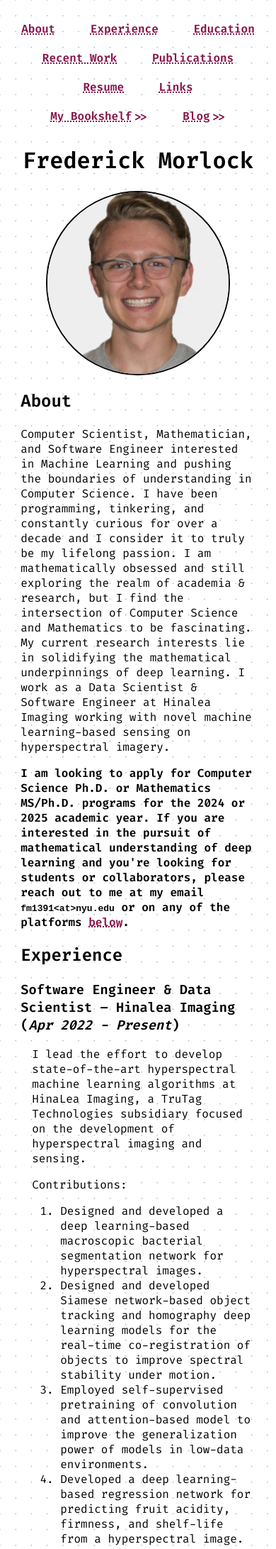
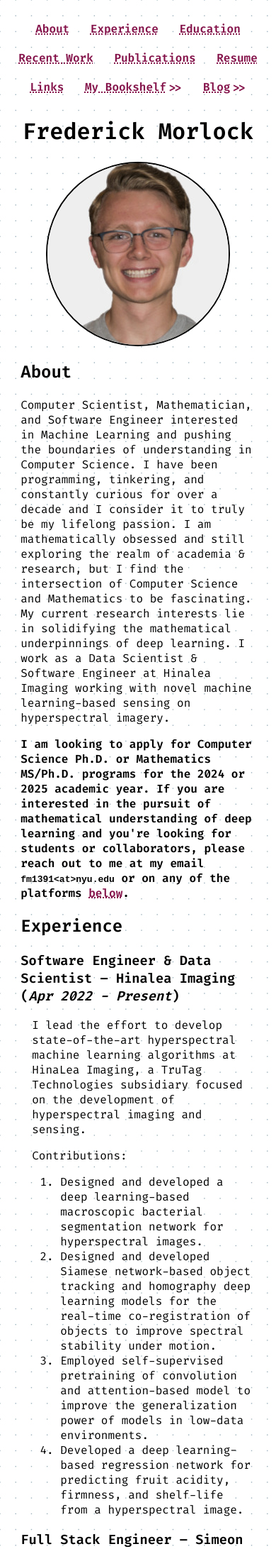
Before and after one commit to FrederickGeek8/freddy.us, a Jekyll site: the page built from index.html, in a window 390 px wide. Shown: the top 2183 px of the page at 71% size. Built offline with Jekyll 4.4.1, drawn with Linux system fonts in a browser that asks for light colours.

Commit message:
Update nav responsiveness to match recent nav fix
Other changes:
- Changed the first responsiveness width from 500px
  to 512 px.
- Change the default left-right margin for the nav
  from 20px to 15px.

```diff
--- a/_sass/global.scss
+++ b/_sass/global.scss
@@ -67,7 +67,7 @@ a[href] {
   li {
     display: inline-block;
     // margin: top-bottom left-right
-    margin: 10px 20px;
+    margin: 10px 15px;
   }
 
   a {
--- a/_sass/responsive.scss
+++ b/_sass/responsive.scss
@@ -1,4 +1,4 @@
-@media (max-width: 500px) {
+@media (max-width: 512px) {
   .container,
   #footer {
     width: 85%;
@@ -9,8 +9,9 @@
     height: 256px;
   }
 
-  #navigation > li {
-    padding: 10px;
+  #navigation li {
+    margin-left: 10px;
+    margin-right: 10px;
   }
 }
 
@@ -25,8 +26,9 @@
     height: 160px;
   }
 
-  #navigation > li {
-    padding: 5px;
+  #navigation li {
+    margin-left: 5px;
+    margin-right: 5px;
   }
 }
 
```
